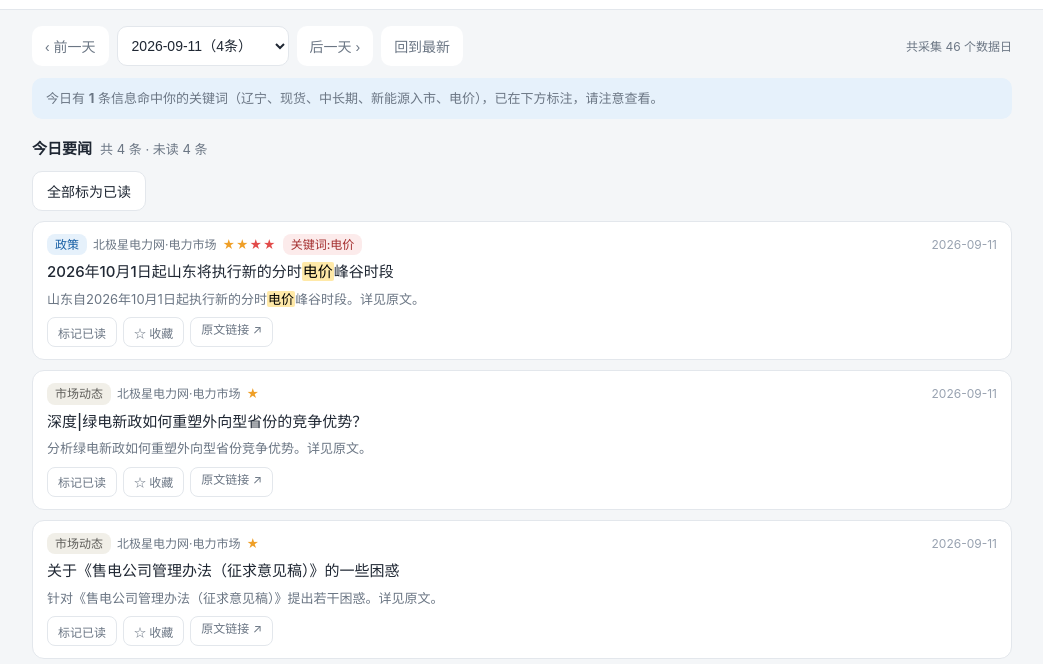
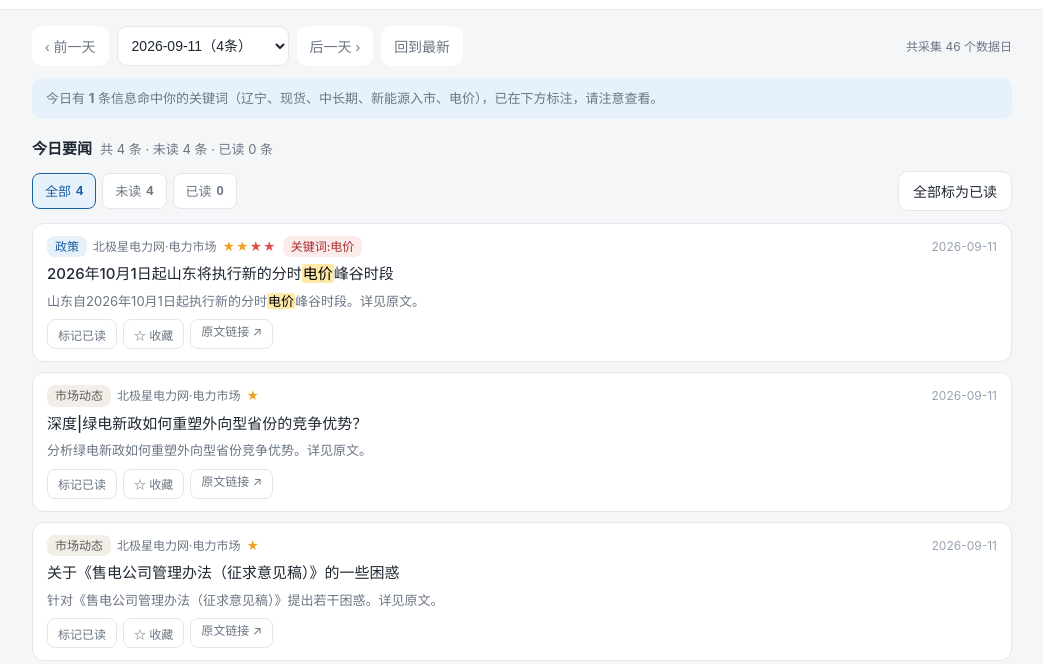
Before and after one commit to ZaizuoGong/ZaizuoGong.github.io, a plain HTML site: page powerinfo/index.html in a window 1280 px wide. Shown: the part 136-800 px from the top of the page, without its empty margins (118-1161 px from the left). Drawn offline with Linux system fonts and the light colour scheme.

Commit message:
每日数据更新: powerinfo/index.html

```diff
--- a/powerinfo/index.html
+++ b/powerinfo/index.html
@@ -82,6 +82,17 @@ details.orig p{font-size:12px;color:var(--sub);background:var(--bg);border-radiu
 .chip{border:1px solid var(--line);background:var(--card);border-radius:8px;padding:2px 10px;font-size:12px;
   color:var(--sub);cursor:pointer;min-height:30px}
 .chip.on{background:var(--blue-bg);border-color:var(--blue);color:var(--blue)}
+
+/* 简报阅读筛选条（全部 / 未读 / 已读） */
+.segbar{display:flex;gap:6px;align-items:center;flex-wrap:wrap;margin-bottom:12px}
+.segbar .chip{min-height:36px;padding:6px 12px;font-size:13px;display:inline-flex;align-items:center;gap:5px}
+.segbar .chip b{font-weight:600}
+.segbar .chip.on b{color:var(--blue)}
+.segbar .btn{margin-left:auto}
+@media (max-width:768px){
+  .segbar .chip{min-height:44px;padding:8px 14px;font-size:14px}
+  .segbar .btn{margin-left:0;width:100%}
+}
 
 /* 日期导航（今日简报） */
 .datebar{display:flex;gap:8px;align-items:center;flex-wrap:wrap;margin-bottom:12px}
@@ -258,7 +269,8 @@ var state = {
   read: lsGet("read", {}),
   stars: lsGet("stars", {}),
   keywords: lsGet("keywords", ["辽宁", "现货", "中长期", "新能源入市", "电价"]),
-  q: "", cat: "全部", src: "全部", range: 90
+  q: "", cat: "全部", src: "全部", range: 90,
+  briefRead: "all"   /* 简报阅读筛选：all 全部 / unread 未读 / read 已读 */
 };
 
 function isRead(it){ return !!state.read[it.id]; }
@@ -341,6 +353,11 @@ function itemsOfDate(d){
   return arr;
 }
 function unreadOfDate(d){ return itemsOfDate(d).filter(function(it){ return !isRead(it); }); }
+/* 简报阅读筛选按钮（纯字符串生成，不触发其他渲染） */
+function readSeg(val, label, count, cur){
+  return '<button class="chip'+(cur===val?" on":"")+'" data-seg="'+val+'">'
+    + label + ' <b>'+count+'</b></button>';
+}
 
 /* ---------- 周报精编：周计算 ---------- */
 function weekStartOf(dateStr){
@@ -475,20 +492,48 @@ function renderBrief(){
   if (hits.length){
     top += '<div class="hint">'+(isHist?"该日":"今日")+'有 <b>'+hits.length+'</b> 条信息命中你的关键词（'+esc(state.keywords.join("、"))+'），已在下方标注，请注意查看。</div>';
   }
+  /* 已读 / 未读 分组筛选 */
+  var readArr = items.filter(isRead);
+  var f = state.briefRead || "all";
+  if (f !== "unread" && f !== "read") f = "all";
+
   top += '<div class="sec-title">'+(use===t?"今日":use)+'要闻<span class="cnt">'
-    + '共 '+items.length+' 条 · 未读 '+unreads.length+' 条</span></div>';
-  if (unreads.length){
-    top += '<div style="display:flex;gap:8px;margin-bottom:10px">'
-      + '<button class="btn" id="btnReadAll">全部标为已读</button></div>';
+    + '共 '+items.length+' 条 · 未读 '+unreads.length+' 条 · 已读 '+readArr.length+' 条</span></div>';
+  top += '<div class="segbar">'
+    + readSeg("all", "全部", items.length, f)
+    + readSeg("unread", "未读", unreads.length, f)
+    + readSeg("read", "已读", readArr.length, f)
+    + (unreads.length ? '<button class="btn" id="btnReadAll">全部标为已读</button>' : "")
+    + '</div>';
+
+  var showArr = items, emptyTip = "";
+  if (f === "unread"){
+    showArr = unreads;
+    emptyTip = '该日的 '+items.length+' 条信息已全部读完。点上方「已读」可回看，或切换日期查看其他简报。';
+  } else if (f === "read"){
+    showArr = readArr;
+    emptyTip = '该日暂无已读条目。在卡片上点「标记已读」，条目就会归到这里。';
   }
+
   var html = "";
   if (!items.length){
     html = '<div class="card empty">该日暂无数据。请确认 crawler.py 已运行并生成 data.js。</div>';
+  } else if (!showArr.length){
+    html = '<div class="card empty">'+emptyTip+'</div>';
   } else {
-    for (var i=0;i<items.length;i++) html += itemHTML(items[i]);
+    for (var i=0;i<showArr.length;i++) html += itemHTML(showArr[i]);
   }
   document.getElementById("briefTop").innerHTML = top;
   document.getElementById("briefList").innerHTML = html;
+
+  /* 渲染后统一绑定事件（改数据 → refreshAll，不互相调用渲染函数） */
+  var segs = document.querySelectorAll("#briefTop [data-seg]");
+  for (var s=0;s<segs.length;s++){
+    segs[s].onclick = function(){
+      state.briefRead = this.getAttribute("data-seg");
+      refreshAll();
+    };
+  }
   var btn = document.getElementById("btnReadAll");
   if (btn) btn.onclick = function(){
     var arr = itemsOfDate(use);
```
